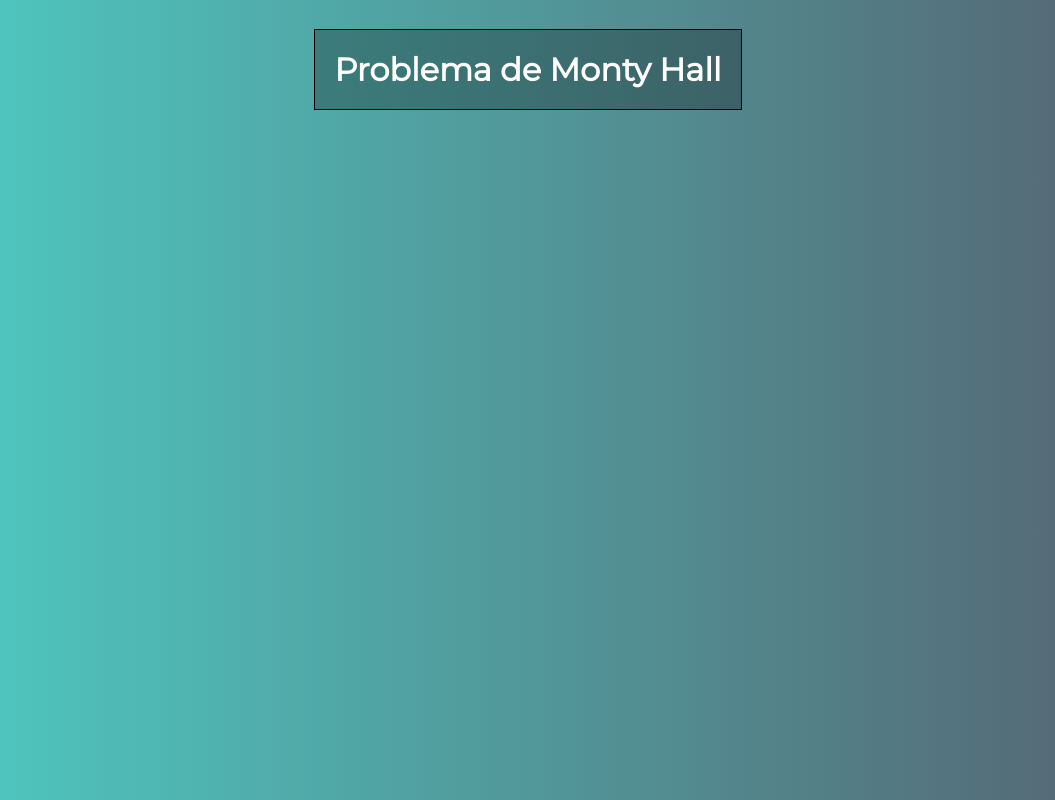
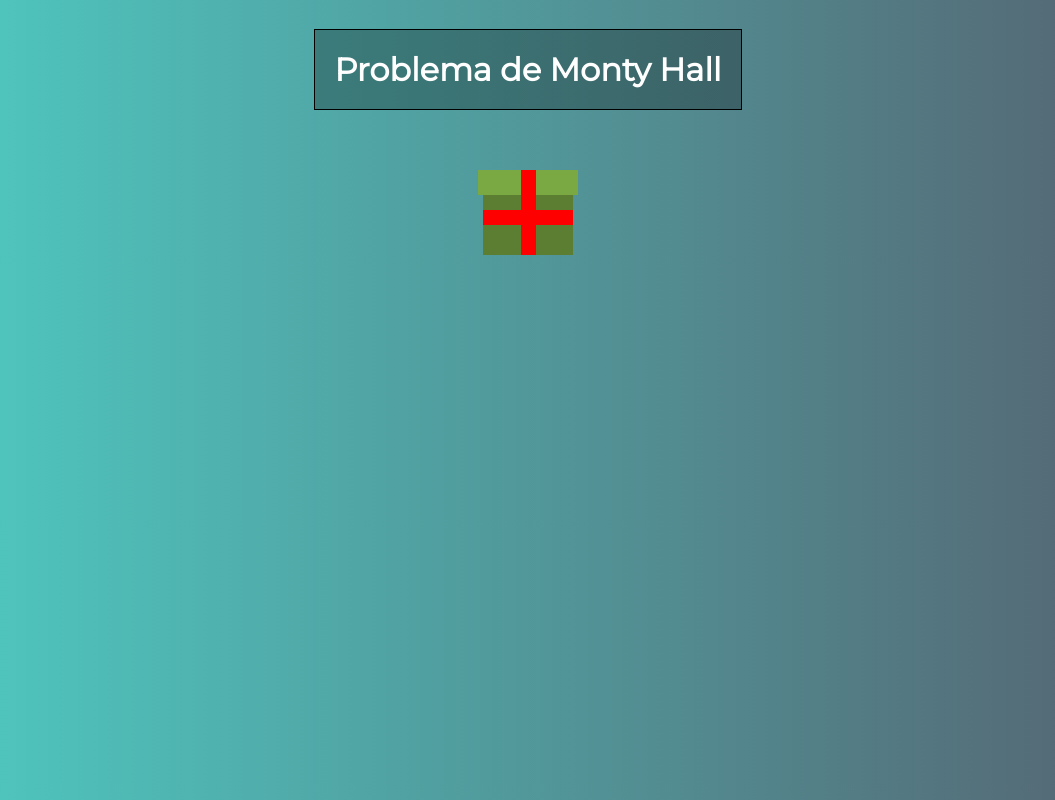
Before and after one commit to lucasCarvalhaes/monty-hall, a Vue app: page / in a window 1280 px wide. Shown: the whole page, without its empty margins (112-1167 px from the left). Built offline with nearby package versions, Linux system fonts and the light colour scheme.

Commit message:
Adicionado componente Gift

```diff
--- a/src/App.vue
+++ b/src/App.vue
@@ -1,13 +1,16 @@
 <template>
     <div id="app">
-
         <h1>Problema de Monty Hall</h1>
+        <Gift />
     </div>
 </template>
 
 <script>
+import Gift from './components/Gift'
+
 export default {
-
+    name: 'App',
+    components: { Gift }
 }
 </script>
 
--- /dev/null
+++ b/src/components/Gift.vue
@@ -0,0 +1,51 @@
+<template>
+  <div class="gift">
+      <div class="gift-tie-1"></div>
+      <div class="gift-tie-2"></div>
+      <div class="gift-top"></div>
+      <div class="gift-body"></div>
+  </div>
+</template>
+
+<script>
+export default {
+    name: 'Gift'
+}
+</script>
+
+<style>
+.gift {
+    position: relative;
+    display: flex;
+    flex-direction: column;
+    align-items: center;
+    z-index: 10;
+}
+
+.gift-top {
+    width: 100px;
+    height: 25px;
+    background-color: #7aa944;
+}
+
+.gift-body {
+    width: 90px;
+    height: 60px;
+    background-color: #5c7e32;
+}
+
+.gift-tie-1 {
+    position: absolute;
+    width: 15px;
+    height: 85px;
+    background-color: red;
+}
+
+.gift-tie-2 {
+    position: absolute;
+    top: 40px;
+    width: 90px;
+    height: 15px;
+    background-color: red;
+}
+</style>
```
